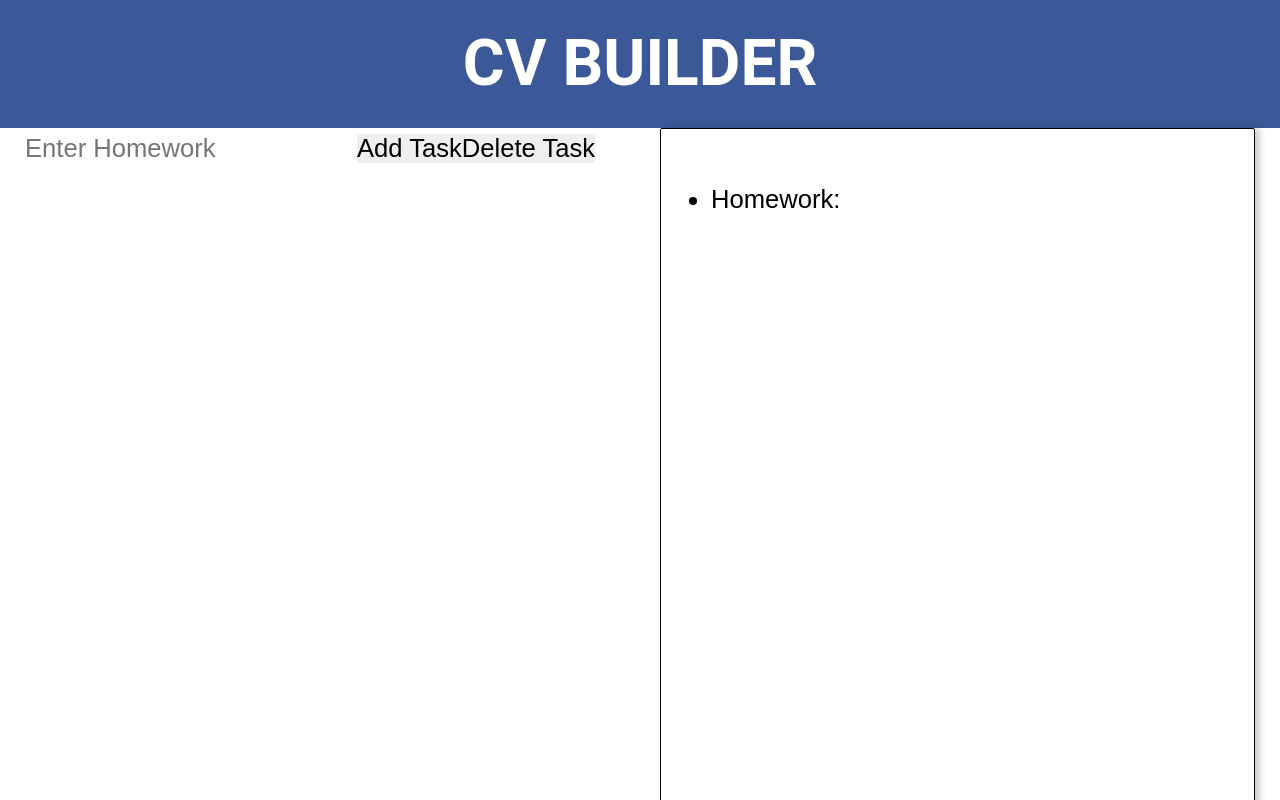
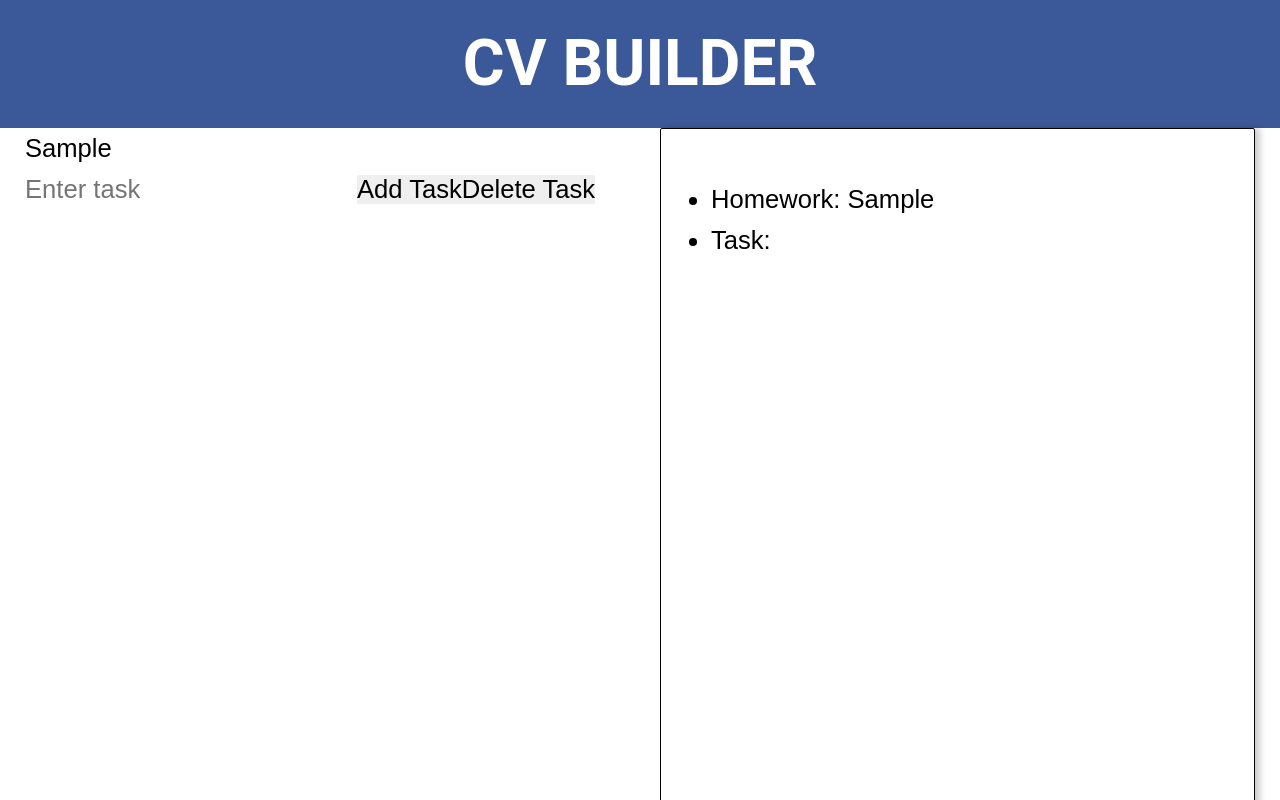
Before and after one commit to Swhag/CV-Application, a React (Create React App) app: page / in a window 1280 px wide. Both pictures are taken after typing "Sample" into the empty fields and a click on the button "Add Task". Shown: the top 800 px of the page. Built offline with nearby package versions, Linux system fonts and the light colour scheme.

Commit message:
main.js fixed

```diff
--- a/src/components/CVForm.js
+++ b/src/components/CVForm.js
@@ -1,13 +1,19 @@
 import React from 'react';
 
 function CVForm(props) {
-  const { homework, ChangeHomework, tasks, ChangeTask, AddTask, DeleteTask } =
-    props;
+  const {
+    homework,
+    handleChangeHomework,
+    tasks,
+    handleChangeTask,
+    handleAddTask,
+    handleDeleteTask,
+  } = props;
 
   return (
     <div className='input-container'>
       <input
-        onChange={ChangeHomework}
+        onChange={handleChangeHomework}
         value={homework.text}
         type='text'
         name='homework'
@@ -17,7 +23,7 @@ function CVForm(props) {
       {tasks.map((task, i) => {
         return (
           <input
-            onChange={ChangeTask}
+            onChange={handleChangeTask}
             value={task.text}
             key={task.id}
             id={task.id}
@@ -28,8 +34,8 @@ function CVForm(props) {
         );
       })}
 
-      <button onClick={AddTask}>Add Task</button>
-      <button onClick={DeleteTask}>Delete Task</button>
+      <button onClick={handleAddTask}>Add Task</button>
+      <button onClick={handleDeleteTask}>Delete Task</button>
     </div>
   );
 }
--- a/src/components/Main.js
+++ b/src/components/Main.js
@@ -61,25 +61,24 @@ class Main extends Component {
   };
 
   render() {
+    const { homework, tasks } = this.state;
     const {
-      homework,
       handleChangeHomework,
-      tasks,
       handleChangeTask,
       handleAddTask,
       handleDeleteTask,
-    } = this.state;
+    } = this;
 
     return (
       <div className='cv-container'>
         <div className='cv-form'>
           <CVForm
             homework={homework}
-            changeHomework={handleChangeHomework}
+            handleChangeHomework={handleChangeHomework}
             tasks={tasks}
-            ChangeTask={handleChangeTask}
-            AddTask={handleAddTask}
-            DeleteTask={handleDeleteTask}
+            handleChangeTask={handleChangeTask}
+            handleAddTask={handleAddTask}
+            handleDeleteTask={handleDeleteTask}
           ></CVForm>
         </div>
         <div className='cv-view'>
```
